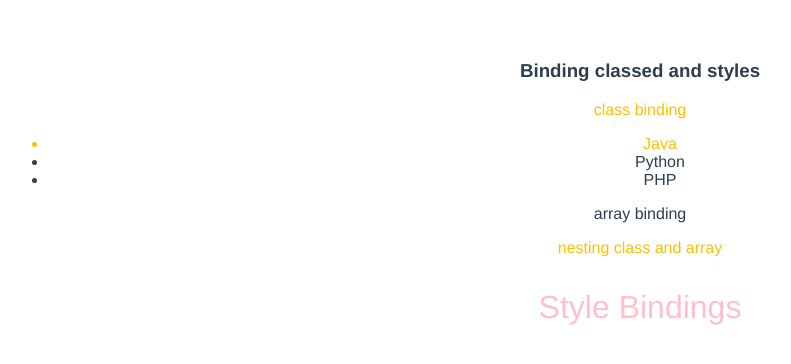
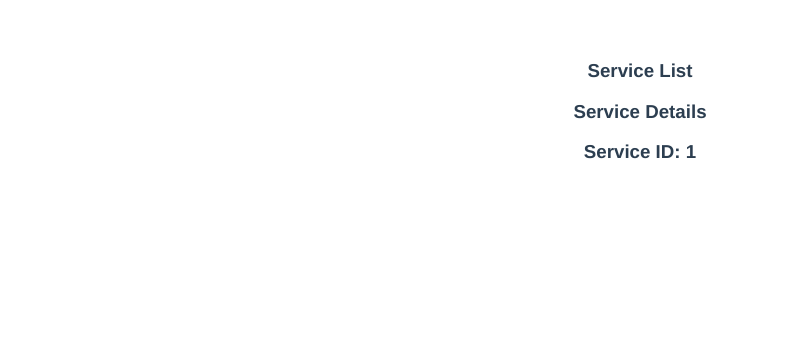
Before and after one commit to Mingke1999/vue2, a Vue app: page / in a window 1280 px wide. Shown: the top 364 px of the page, without its empty margins (0-791 px from the left). Built offline with nearby package versions, Linux system fonts and the light colour scheme.

Commit message:
install less, start using props

```diff
--- a/package.json
+++ b/package.json
@@ -17,6 +17,10 @@
     "@vue/cli-plugin-babel": "~5.0.0",
     "@vue/cli-plugin-pwa": "~5.0.0",
     "@vue/cli-service": "~5.0.0",
+    "less": "^4.1.3",
+    "less-loader": "^11.1.0",
+    "sass": "^1.55.0",
+    "sass-loader": "^13.1.0",
     "vue-template-compiler": "^2.6.14"
   }
 }
--- a/src/App.vue
+++ b/src/App.vue
@@ -1,37 +1,16 @@
 <template>
   <div id="app">
-    <!-- <Templates/>
-    <Condition/>
-    <Event/>
-    <List/>
-    <Forms/>
-    <Computed/>
-    <Watcher/> -->
-    <ClassAndStyle/>
+    <Service/>
   </div>
 </template>
 
 <script>
-import Forms from './components/Forms.vue';
-import Computed from './components/Computed.vue';
-import List from './components/List.vue';
-import Template from './components/Templates.vue';
-import Event from './components/Event.vue';
-import Condition from './components/Condition.vue';
-import Watcher from './components/Watcher.vue';
-import ClassAndStyle from './components/ClassAndStyle.vue';
+import Service from './Components/Service.vue';
 
 export default {
   name: 'App',
   components: {
-    Forms,
-    Computed,
-    List,
-    Template,
-    Event,
-    Condition,
-    Watcher,
-    ClassAndStyle
+    Service
 }
 }
 </script>
--- /dev/null
+++ b/src/Components/Details.vue
@@ -0,0 +1,19 @@
+<template>
+  <div>
+    <h3>Service Details</h3>
+    <h3>Service ID: {{serviceId}}</h3>
+  </div>
+</template>
+
+<script>
+export default {
+    name:"Details",
+    props:[
+        "serviceId"
+    ]
+}
+</script>
+
+<style>
+
+</style>
--- /dev/null
+++ b/src/Components/Service.vue
@@ -0,0 +1,25 @@
+<template>
+  <div>
+    <h3>Service List</h3>
+    <Details :serviceId="serviceId"/>
+  </div>
+</template>
+
+<script>
+import Details from './Details.vue';
+export default {
+    name:"Service",
+    data(){
+        return{
+            serviceId:1
+        }
+    },
+    components:{
+        Details,
+    }
+}
+</script>
+
+<style>
+
+</style>
```
Also changed, not shown: src/Syntax/ClassAndStyle.vue (renamed from src/components/ClassAndStyle.vue), src/Syntax/Computed.vue (renamed from src/components/Computed.vue), src/Syntax/Condition.vue (renamed from src/components/Condition.vue), src/Syntax/Event.vue (renamed from src/components/Event.vue), src/Syntax/Forms.vue (renamed from src/components/Forms.vue), src/Syntax/List.vue (renamed from src/components/List.vue), src/Syntax/Templates.vue (renamed from src/components/Templates.vue), src/Syntax/Watcher.vue (renamed from src/components/Watcher.vue), 1 other file (tests, documents, lock files or other folders).
